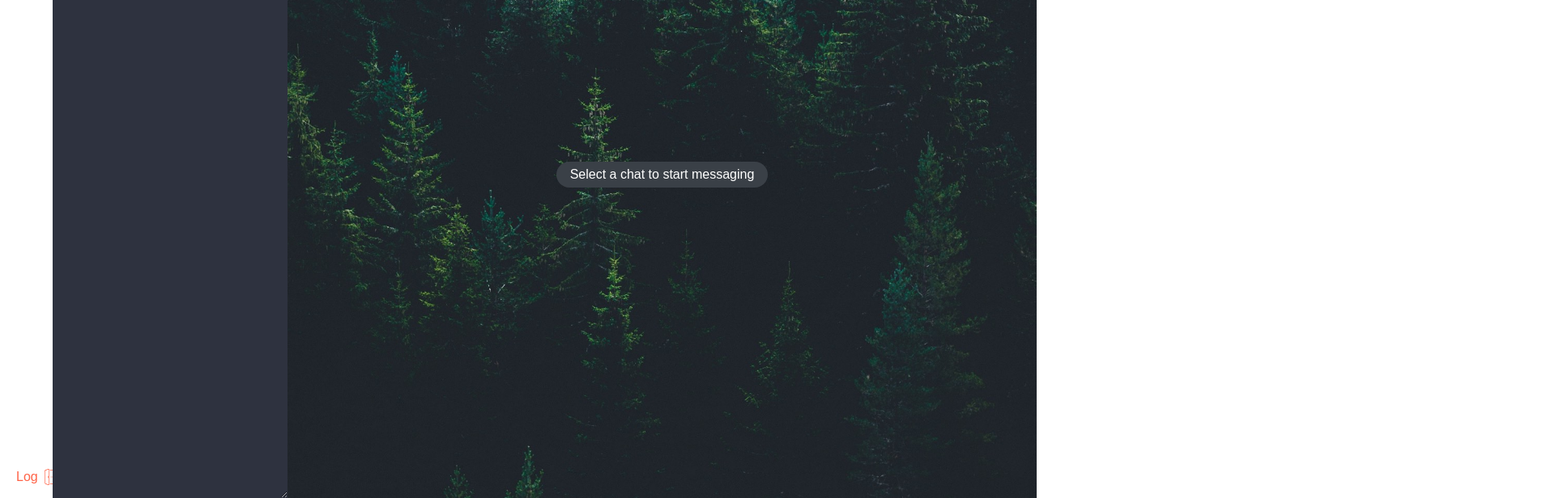
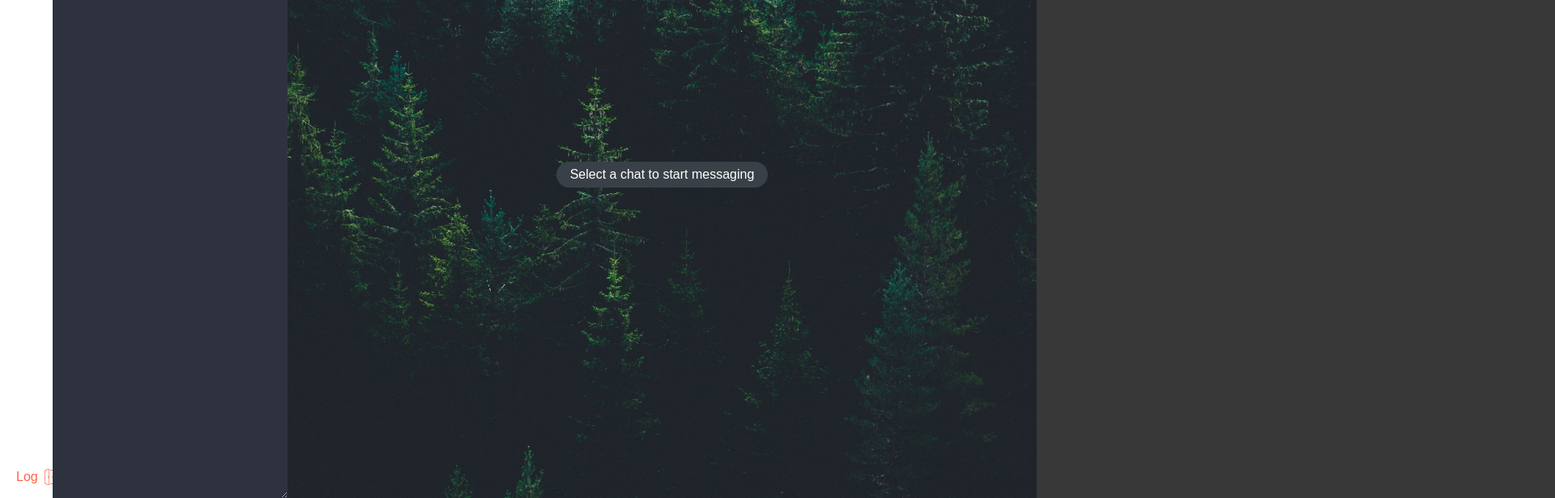
Before and after one commit to Shavqat001/multi-talk, a website: page index.html in a window 1280 px wide. Shown: the part 184-800 px from the top of the page at 81% size, 1920 px wide, since content can reach past the window. Drawn offline with Linux system fonts and the light colour scheme; no server answers.

Commit message:
Update messages.css

```diff
--- a/public/css/blocks/messages.css
+++ b/public/css/blocks/messages.css
@@ -142,6 +142,37 @@
     overflow: auto;
 }
 
+.messages__smile-icons {
+    width: 20px;
+    max-width: 20px;
+    height: 20px;
+    border-radius: 50px;
+    margin-right: 10px;
+    cursor: pointer;
+    transition: 300ms;
+    display: flex;
+    overflow-x: scroll;
+    background-color: transparent;
+    padding: 5px 0;
+    align-items: center;
+}
+
+.messages__smile-icons::-webkit-scrollbar {
+    display: none;
+}
+
+.messages__smile-icons svg {
+    max-width: 20px;
+    min-width: 20px;
+    margin-right: 5px;
+}
+
+.messages__smile-icons:hover {
+    width: 100px;
+    max-width: 100px;
+    padding: 0 5px;
+}
+
 .messages__send_button {
     width: 20px;
     height: 20px;
@@ -170,3 +201,18 @@
 .new-message-indicator--visible {
     display: block;
 }
+
+.messages__black-layer {
+    width: 100%;
+    height: 100%;
+    position: absolute;
+    right: -100%;
+    top: 0;
+    background-color: #000000c7;
+    transition: 500ms;
+    transition-timing-function: ease-in-out;
+}
+
+.messages__black-layer--opened {
+    right: 0;
+}
```
